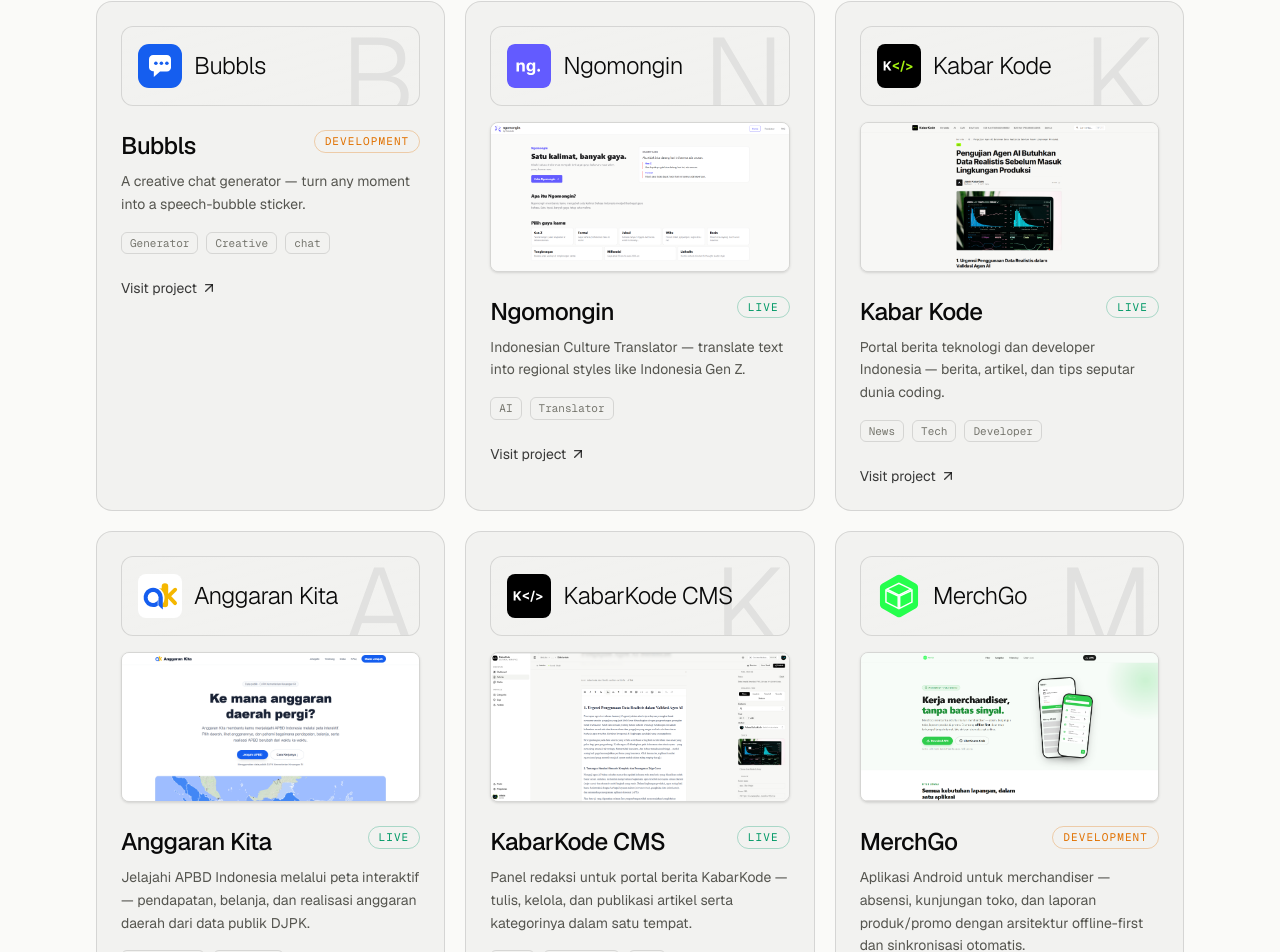
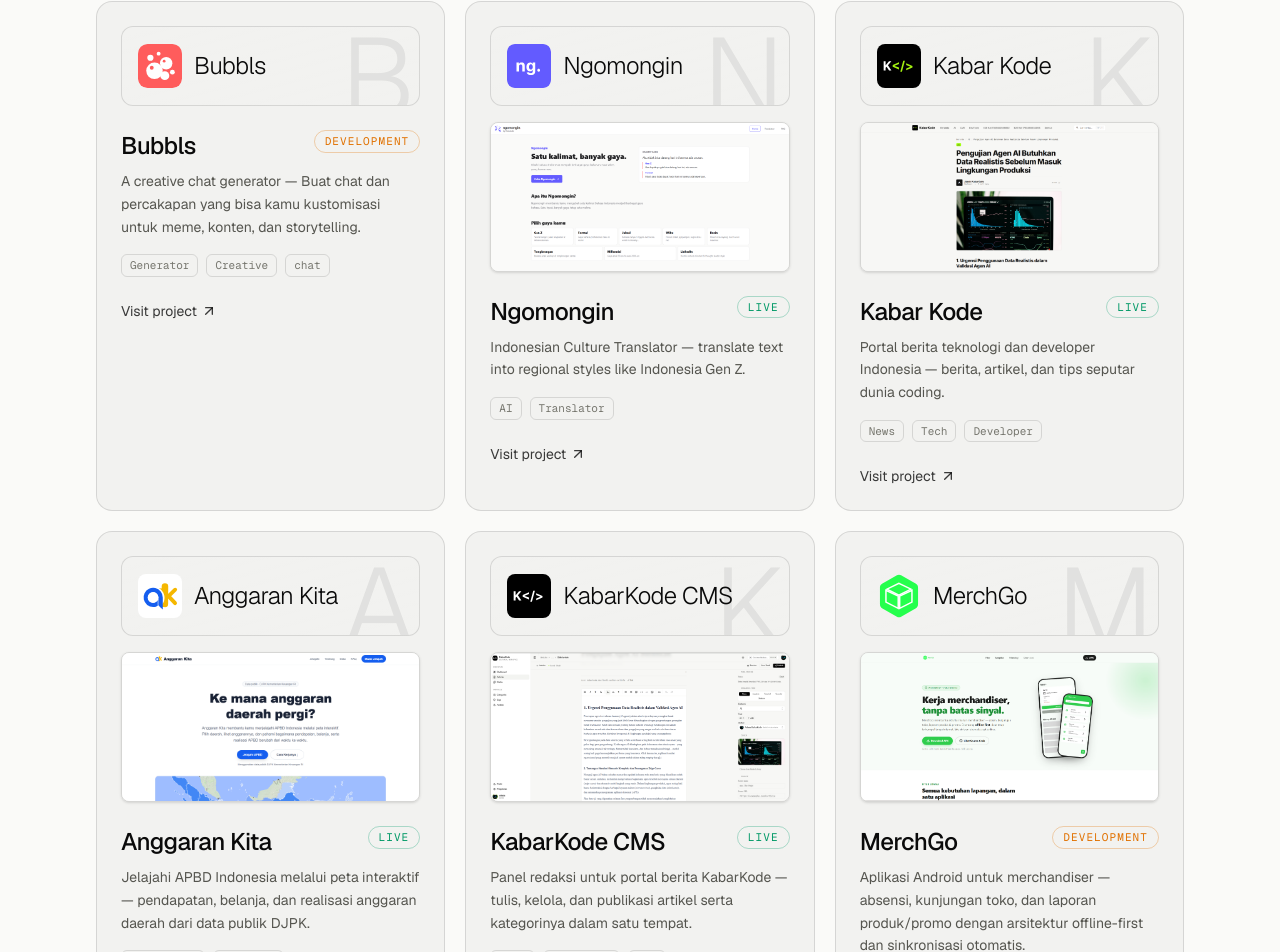
Before and after one commit to fhnnfi/fhanalabs, a Next.js app: page / in a window 1280 px wide. Shown: the part 1134-2086 px from the top of the page. Built offline with nearby package versions, Linux system fonts and the light colour scheme.

Commit message:
feat: adding bubbls logo and change description

```diff
--- a/src/data/projects.ts
+++ b/src/data/projects.ts
@@ -24,7 +24,7 @@ export const projects: Project[] = [
   {
     name: "Bubbls",
     description:
-      "A creative chat generator — turn any moment into a speech-bubble sticker.",
+      "A creative chat generator — Buat chat dan percakapan yang bisa kamu kustomisasi untuk meme, konten, dan storytelling.",
     url: "https://bubbls.fhanalabs.site", // TODO: replace with deployed URL when available
     logo: "/logos/bubbls.svg",
     status: "development",
```
Also changed, not shown: public/logos/bubbls.svg.
